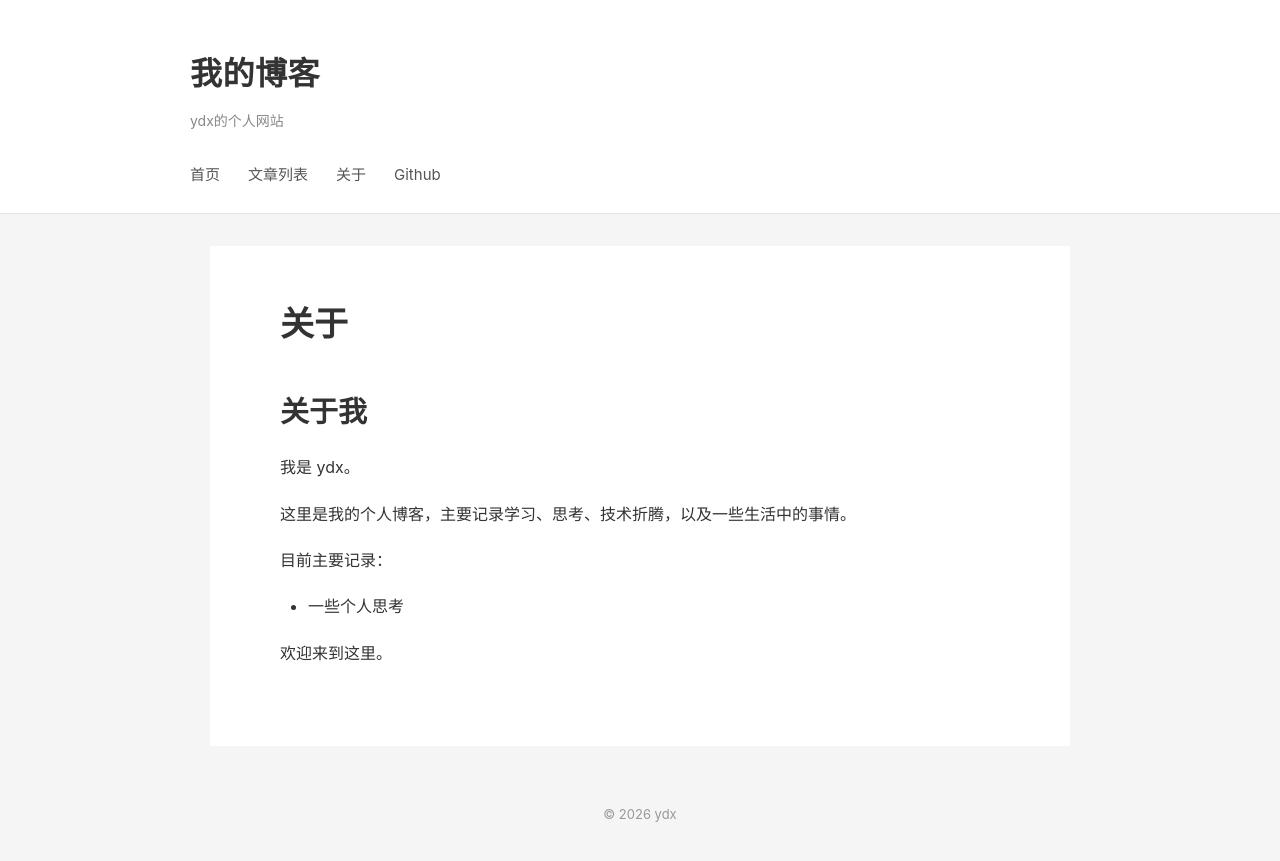
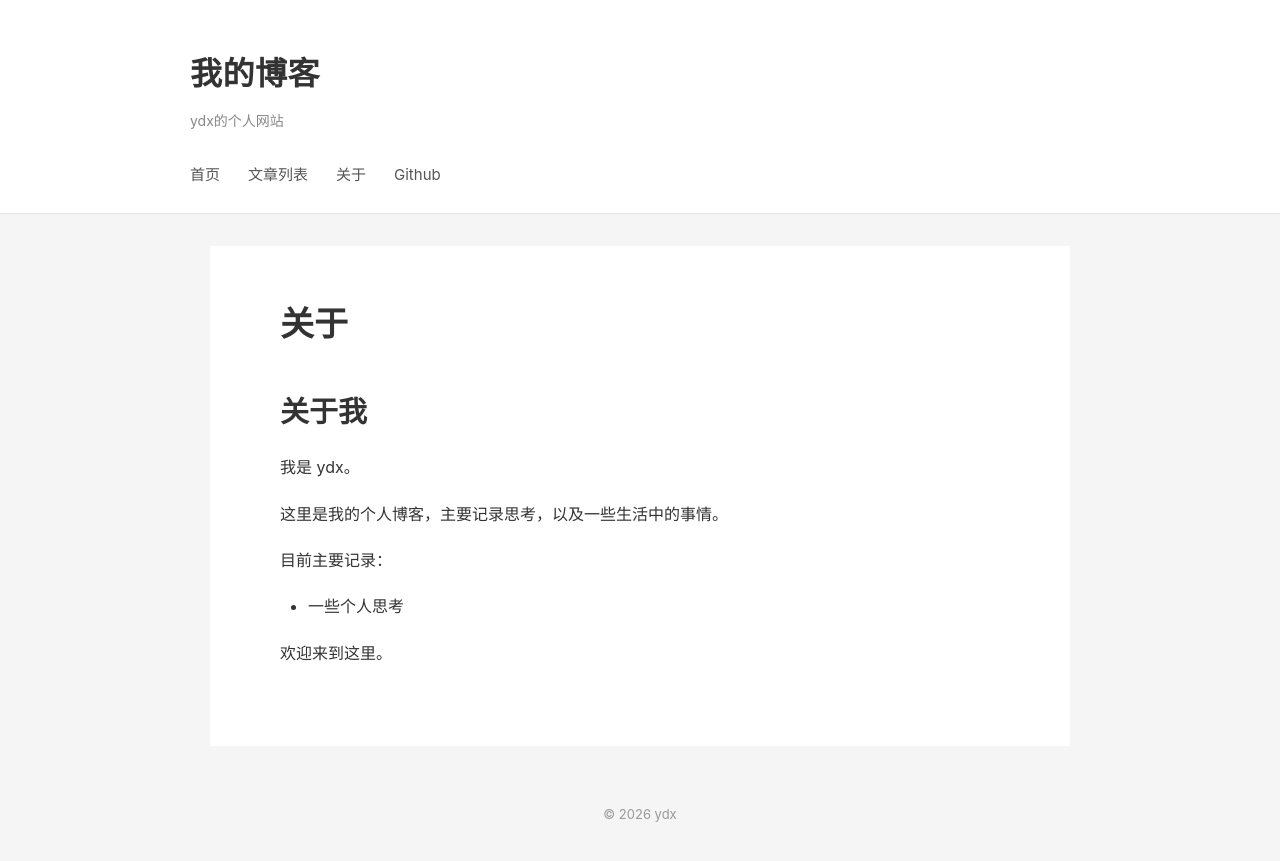
Before and after one commit to xxxxxxxs1/xxxxxxxs1.github.io, a Jekyll site: the page built from about.md, in a window 1280 px wide. Shown: the top 861 px of the page. Built offline with Jekyll 4.4.1, drawn with Linux system fonts in a browser that asks for light colours.

Commit message:
Update about.md

```diff
--- a/about.md
+++ b/about.md
@@ -8,7 +8,7 @@ permalink: /about/
 
 我是 ydx。
 
-这里是我的个人博客，主要记录学习、思考、技术折腾，以及一些生活中的事情。
+这里是我的个人博客，主要记录思考，以及一些生活中的事情。
 
 目前主要记录：
 
```
